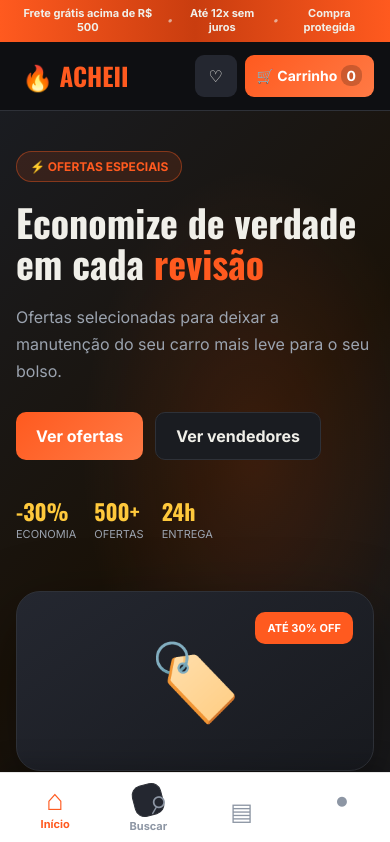
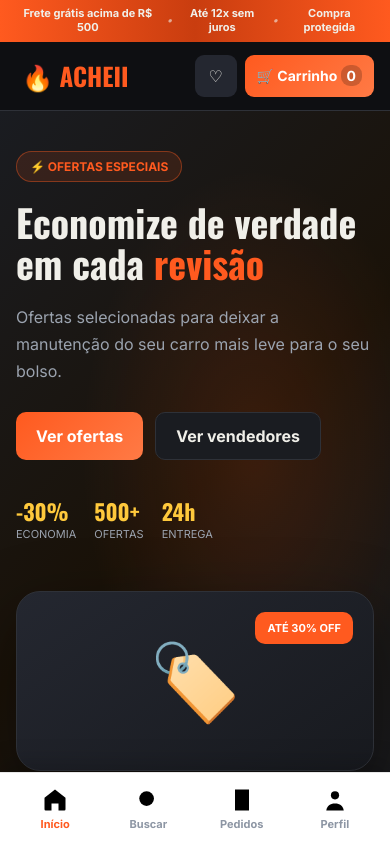
Before and after one commit to parmenasoares/achei, a React (Vite) app: page / in a window 390 px wide. Shown: the top 842 px of the page. Built offline with nearby package versions, Linux system fonts and the light colour scheme.

Commit message:
fix: use reliable SVG mobile navigation icons

```diff
--- a/src/components/MobileBottomNav.jsx
+++ b/src/components/MobileBottomNav.jsx
@@ -1,15 +1,40 @@
+const icons = {
+  home: (
+    <svg viewBox="0 0 24 24" aria-hidden="true">
+      <path d="m3 10 9-7 9 7v10a1 1 0 0 1-1 1h-5v-6H9v6H4a1 1 0 0 1-1-1V10Z" />
+    </svg>
+  ),
+  search: (
+    <svg viewBox="0 0 24 24" aria-hidden="true">
+      <circle cx="10.8" cy="10.8" r="6.3" />
+      <path d="m16 16 4.4 4.4" />
+    </svg>
+  ),
+  track: (
+    <svg viewBox="0 0 24 24" aria-hidden="true">
+      <path d="M6 3h12v18H6zM9 7h6M9 11h6M9 15h4" />
+    </svg>
+  ),
+  profile: (
+    <svg viewBox="0 0 24 24" aria-hidden="true">
+      <circle cx="12" cy="8" r="3.5" />
+      <path d="M4.5 21c.7-4 3.2-6 7.5-6s6.8 2 7.5 6" />
+    </svg>
+  )
+}
+
 const items = [
-  { id: 'home', icon: '⌂', label: 'Início' },
-  { id: 'search', icon: '⌕', label: 'Buscar' },
-  { id: 'track', icon: '▤', label: 'Pedidos' },
-  { id: 'auth', icon: '●', label: 'Perfil' }
+  { id: 'home', icon: 'home', label: 'Início' },
+  { id: 'search', icon: 'search', label: 'Buscar' },
+  { id: 'track', icon: 'track', label: 'Pedidos' },
+  { id: 'auth', icon: 'profile', label: 'Perfil' }
 ]
 
 export default function MobileBottomNav({ activePage, onNavigate, onSearch }) {
   return (
     <nav className="mobile-bottom-nav" aria-label="Navegação principal">
       {items.map((item) => {
-        const active = item.id === 'search' ? activePage === 'home' && false : activePage === item.id
+        const active = item.id === 'search' ? false : activePage === item.id
 
         return (
           <button
@@ -17,7 +42,7 @@ export default function MobileBottomNav({ activePage, onNavigate, onSearch }) {
             key={item.id}
             onClick={() => item.id === 'search' ? onSearch() : onNavigate(item.id)}
           >
-            <span className={`bottom-icon ${item.id}`}>{item.icon}</span>
+            <span className="bottom-icon">{icons[item.icon]}</span>
             <span>{item.label}</span>
           </button>
         )
```
